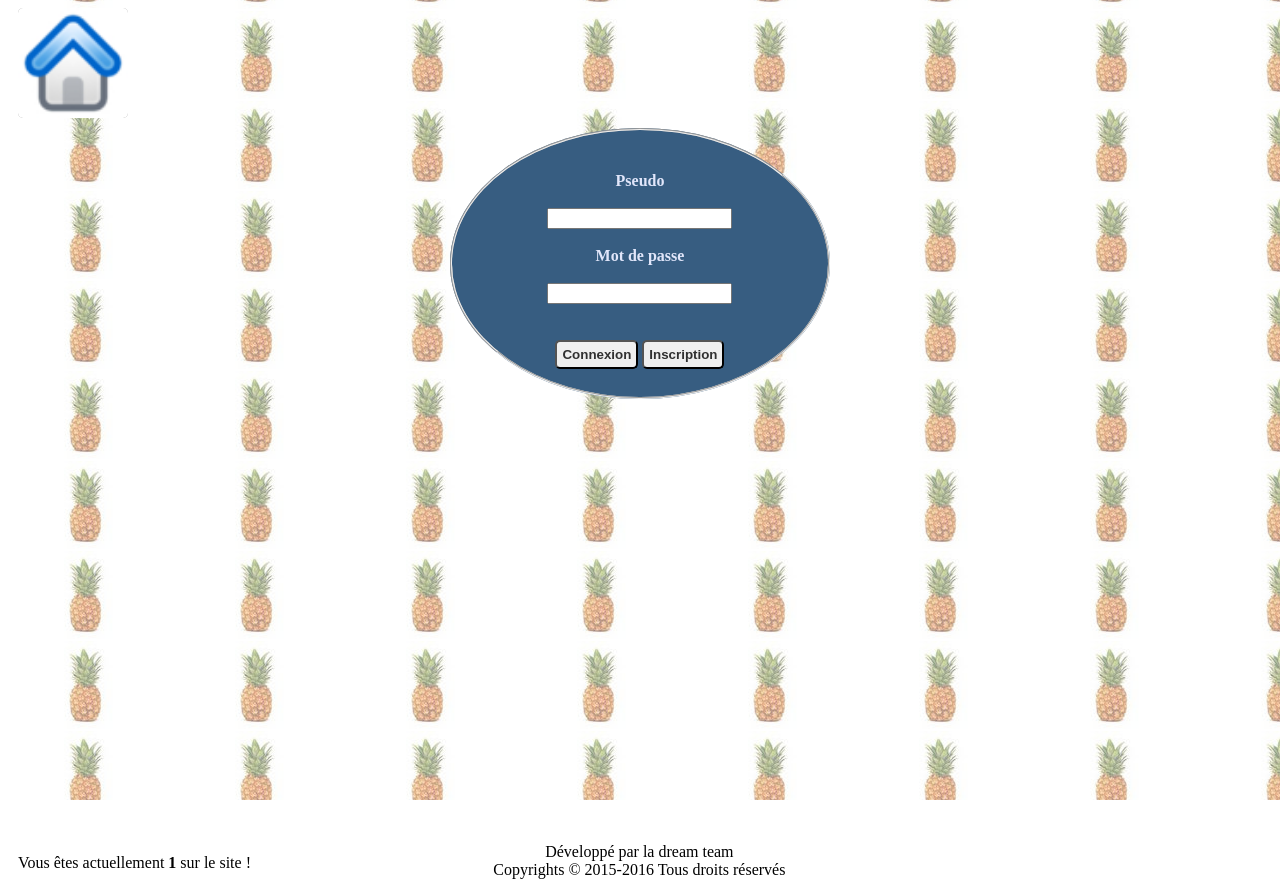
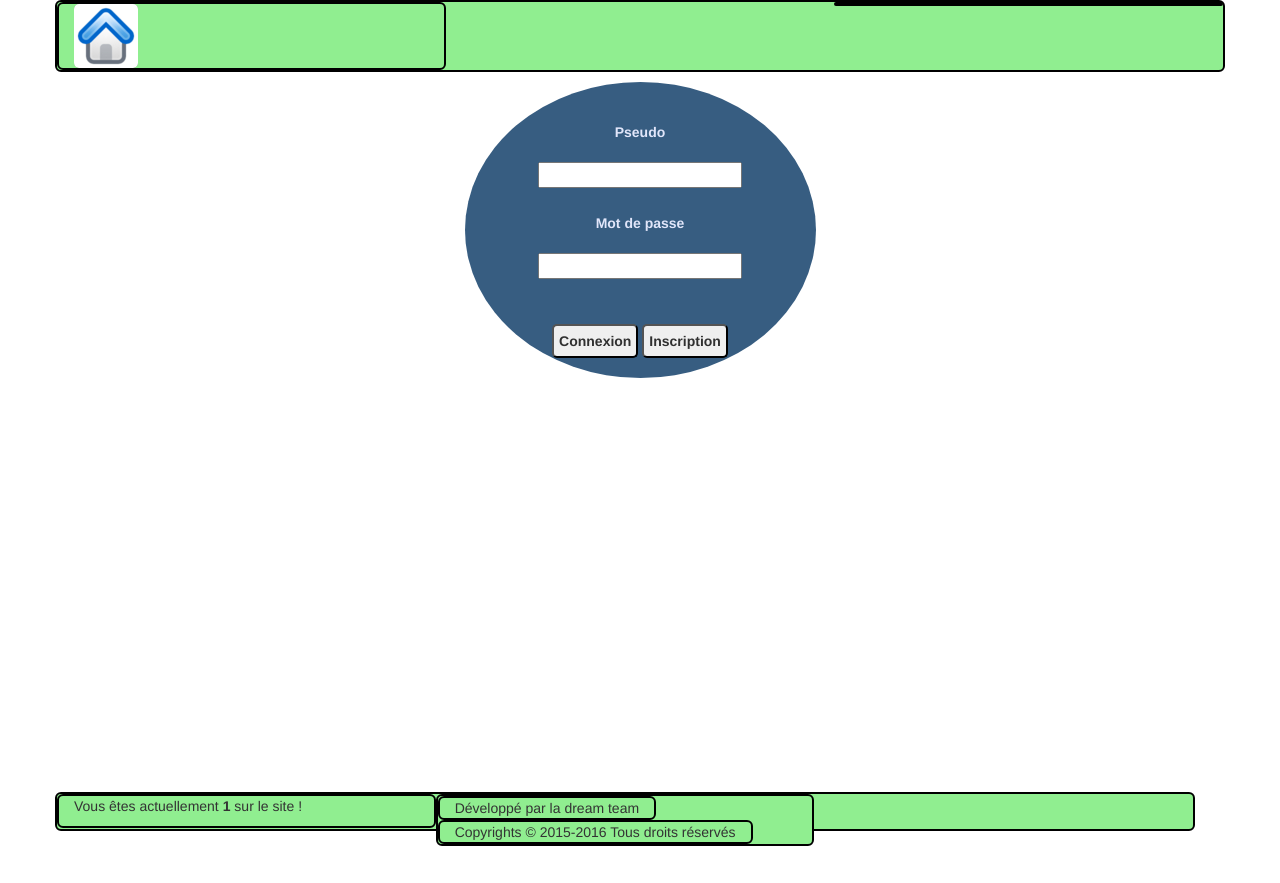
Before and after one commit to ErwanLbp/serveur-traitement-image, a PHP site: page /connexion.php in a window 1280 px wide. After the commit the page ends 846 px from the top, so only its background shows below. Run offline with PHP 8.4, Linux system fonts and the light colour scheme; data comes from the database, SQL or seed files in the repository.

Commit message:
Debut bootstrap

```diff
--- a/connexion.php
+++ b/connexion.php
@@ -31,22 +31,19 @@ if(isset($_POST['pseudo'])){
 <head>
 	<title>Connexion</title>
 	<meta charset="utf-8">
+	<meta name="viewport" content="width=device-width, initial-scale=1.0">
+	<link href="bootstrap.min.css" rel="stylesheet">
+
 	<link rel="stylesheet" type="text/css" href="styleGeneral.css">
 	<link rel="stylesheet" type="text/css" href="connexion.css">
 	<link rel="stylesheet" type="text/css" href="header.css">
 	<link rel="stylesheet" type="text/css" href="footer.css">
 </head>
 <body>
-
-	<div class="illustration">
-		<div class="i-large"></div>
-		<div class="i-medium"></div>
-		<div class="i-small"></div>
-	</div>
-
+	<div class="container">
 	<?php include ('header.php'); ?>
 
-	<article>
+	<article class="row">
 
 		<form method="post" action="connexion.php">
 			<fieldset id="formulaireConnexion">
@@ -76,5 +73,6 @@ if(isset($_POST['pseudo'])){
 	</article>
 
 	<?php include('footer.php'); ?>
+	</div>
 </body>
 </html>
--- a/footer.php
+++ b/footer.php
@@ -1,4 +1,4 @@
-<footer>
+<footer class="row">
 	<?php
 	// On regarde si notre IP est enregistrées dans la table
 	$retour = $bdd->query('SELECT COUNT(*) AS nbre_entrees FROM connectes WHERE ip=\'' . $_SERVER['REMOTE_ADDR'] . '\'');
@@ -22,20 +22,19 @@
 	?>
 
 	<!-- On affiche le nombre de connectés -->
-	<div class="gauche">
+	<div class="col-lg-4">
 		<p>
 			<?php echo 'Vous êtes actuellement <strong>' . $donnees['nbre_entrees'] . '</strong> sur le site !'; ?>
 		</p>
 	</div>
 
 	<!-- On affiche le copyright du site -->
-	<div class="centre">
-		Développé par la dream team</br> Copyrights © 2015-2016 Tous droits réservés
+	<div class="col-sm-4">
+		<div class="row">
+		<div class="col-sm-12">Développé par la dream team</div>
+		</div>
+		<div class="row">
+			<div class="col-sm-12">Copyrights © 2015-2016 Tous droits réservés</div>
+		</div>
 	</div>
-
-	<!-- On met deux liens, pour nous contacter ou voir l'équipe de développement -->
-	<div class="droite">
-
-	</div>
-
 </footer>
--- a/header.css
+++ b/header.css
@@ -1,20 +1,10 @@
-header{
-	position: relative;
-	height  : 110px;
-}
-
 header img{
 	height: 100%;
 	background-color: rgba(0,0,0,0.4);
 	border-radius: 5px 5px 5px 5px;
 }
 
-header div {
-	float: left;
-}
-
 .login{
-	float:right;
 	text-align:center;
 	border:1px solid white;
 	width:30%;
--- a/header.php
+++ b/header.php
@@ -1,11 +1,7 @@
-<header>
+<header class="row">
+	<div class="col-lg-4"><a href="index.php"><img src="ImagesHTML/accueil.jpg" alt="Accueil"></a></div>
 
-	<div class="gauche"><a href="index.php"><img src="ImagesHTML/accueil.jpg" alt="Accueil"></a></div>
-
-	<!-- Notre super logo -->
-	<div class="centre"></div>
-
-	<div class="droite">
+	<div class="col-lg-offset-4 col-lg-4">
 
 		<?php
 		// Si il est connecté on affiche son petit nom et son abonnement, et si c'est un admin on le met dans un bouton
--- a/index.php
+++ b/index.php
@@ -17,6 +17,8 @@ include('connectBDD.php');
 <head>
 	<title>Traitement d'Image</title>
 	<meta charset="utf-8">
+	<meta name="viewport" content="width=device-width, initial-scale=1.0">
+	<link href="bootstrap.min.css" rel="stylesheet">
 	<link rel="stylesheet" type="text/css" href="index.css">
 	<link rel="stylesheet" type="text/css" href="styleGeneral.css">
 	<link rel="stylesheet" type="text/css" href="header.css">
@@ -27,7 +29,7 @@ include('connectBDD.php');
 <body>
 	<?php include('header.php'); ?>
 
-	<article>
+	<article class="row">
 		<fieldset>
 
 			<div id="grandeDivGauche" class ="alignement">
--- a/styleGeneral.css
+++ b/styleGeneral.css
@@ -1,13 +1,9 @@
 *{
-	/*border: 1px solid;*/
-	box-sizing: border-box;
 }
+
 article{
-	float        : left;
 	margin-top   : 10px;
 	margin-bottom: 10px;
-	position     : relative;
-	width        : 100%;
 	min-height   : 700px;
 }
 
@@ -35,3 +31,9 @@ article{
 	height       : inherit;
 	padding-right: 10px;
 }
+
+[class*="col-"],header,footer {
+			background-color: lightgreen;
+			border: 2px solid black;
+			border-radius: 6px;
+		}
```
